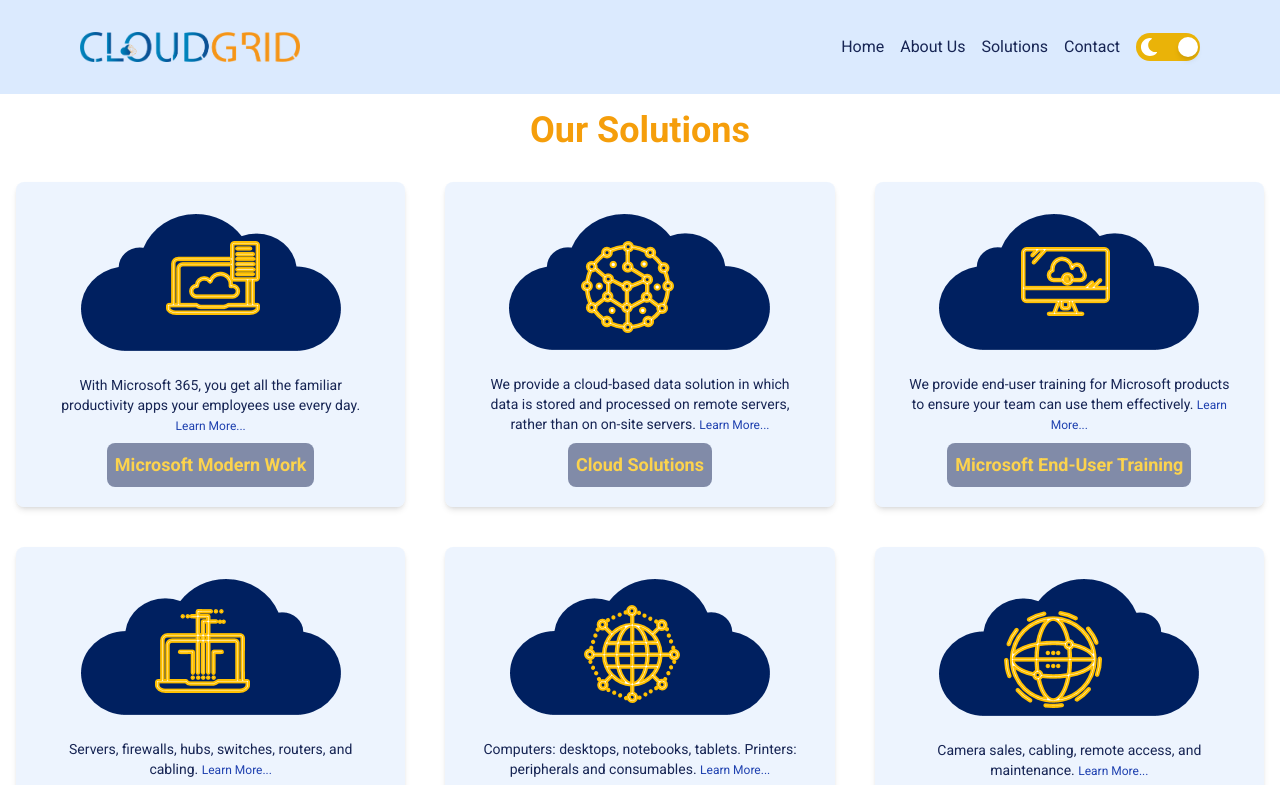
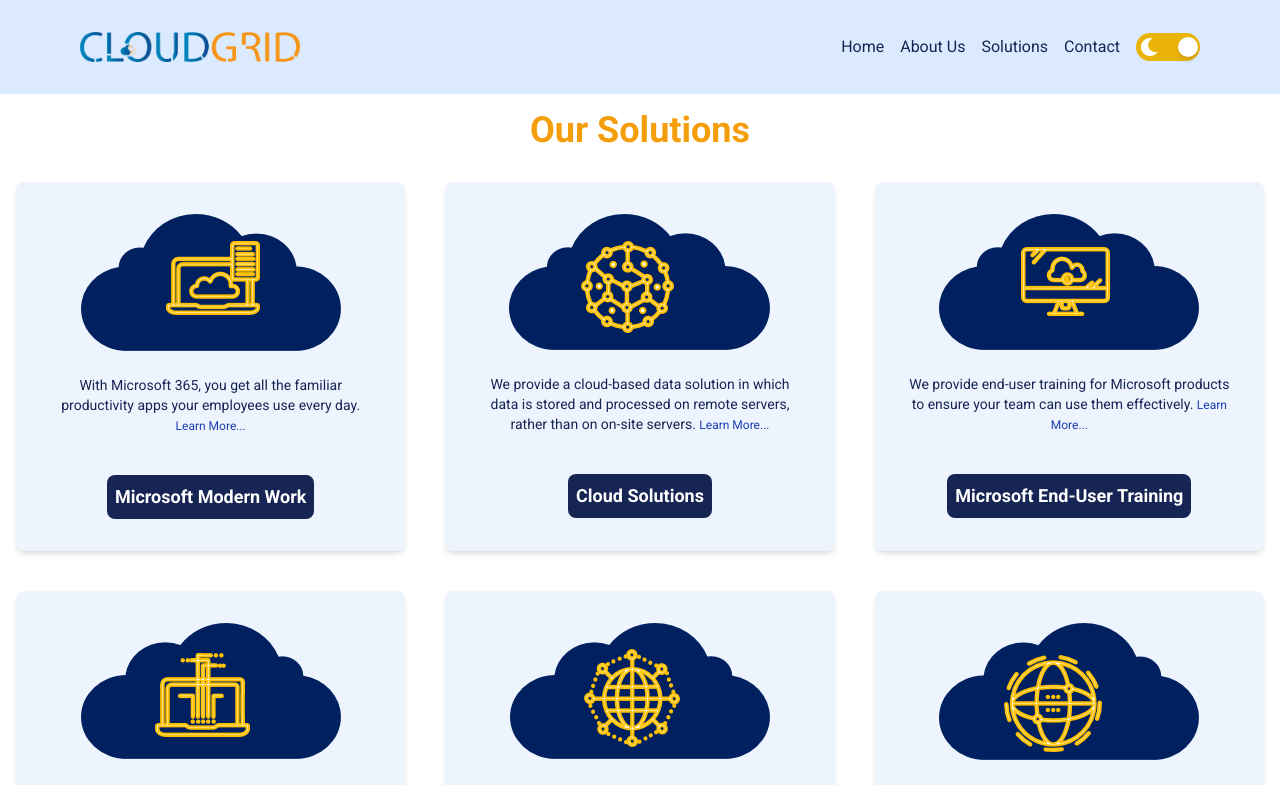
Before and after one commit to Sheilakobue/Cloudgrid-website, a Next.js app: page /solutions in a window 1280 px wide. Shown: the top 785 px of the page. Built offline with nearby package versions, Linux system fonts and the light colour scheme.

Commit message:
style contact us

```diff
--- a/src/app/contact/page.jsx
+++ b/src/app/contact/page.jsx
@@ -35,14 +35,14 @@
           <p className="text-center text-lg font-bold mt-8 text-amber-500 ">
             Contact us for a personalized quote
           </p>
-          <p className="text-xs text-blue-200">
+          <p className="text-sm text-blue-200">
             Every business is unique, and your rate will depend on the specific needs of your business. To receive a personalized quote, please complete the form with your business details, and our team will get back to you promptly with a tailored rate.
           </p>
           {/* Book an appointment */}
           <p className="text-center text-lg font-bold mt-8 text-amber-500 ">
             Book an appointment
           </p>
-          <p className="text-xs text-blue-200">
+          <p className="text-sm text-blue-200">
             Use the form below to tell us about your business inquiry, and we’ll call you back to schedule an appointment. Please be as detailed as possible, including the industry you need service for and any specific document requests. To help us best serve your inquiry, we recommend describing the issue you’re experiencing before outlining your desired outcome. Alternatively, you may email or call us to make an appointment. Our general response time is one business day.
           </p>
         </div>
--- a/src/components/SolutionItem.tsx
+++ b/src/components/SolutionItem.tsx
@@ -20,20 +20,19 @@
     </div>
 
     {/* Container for the title */}
-    <span className="absolute bottom-5 bg-blue950 bg-opacity-50 text-amber-300 font-bold text-lg p-2 rounded-lg">
-      {title} {/* Title text */}
-    </span>
 
-    {/* Container for the description */}
     <p className="text-sm text-blue-950 dark:text-gray-300 mt-2 mb-10">
-      {description}{" "} {/* Description text */}
+      {description}{" "}
       <Link href={href} passHref>
-        {/* Link component for client-side navigation */}
         <span className="text-blue-800 hover:text-amber-300 text-xs">
-          Learn More... {/* Link text */}
+          Learn More...
         </span>
       </Link>
     </p>
+
+    <span className="bg-blue950 text-white font-bold text-lg p-2 rounded-lg cursor-pointer hover:text-orange-200">
+      {title}
+    </span>
   </div>
 );
 
```
